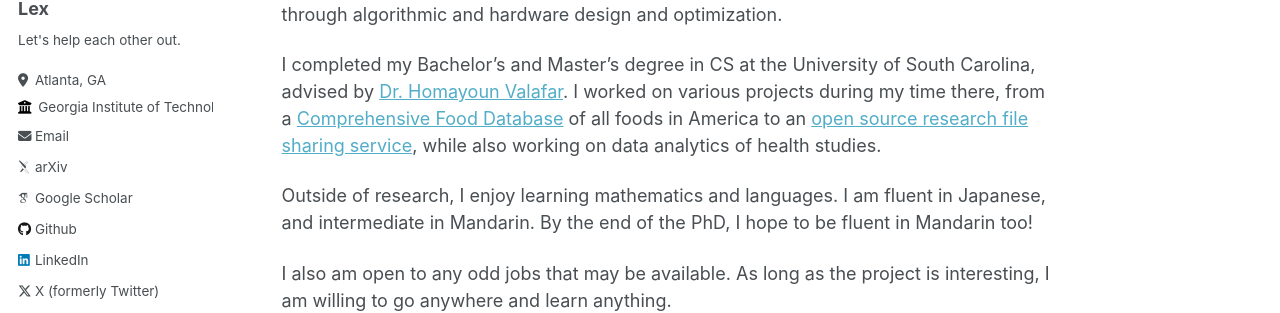
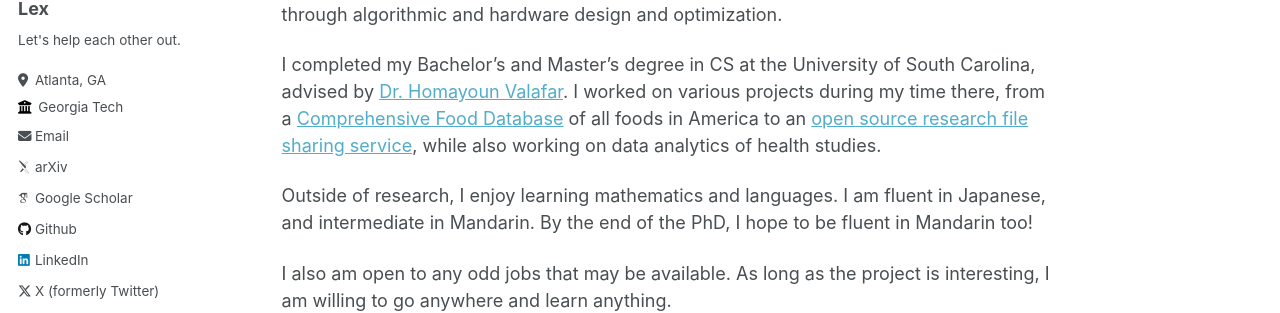
Before and after one commit to lxaw/lxaw.github.io, a Jekyll site: the page built from _pages/about.md, in a window 1280 px wide. Shown: the part 232-545 px from the top of the page. Built offline with Jekyll 4.4.1, drawn with Linux system fonts in a browser that asks for light colours; some web fonts are replaced.

Commit message:
georgia institute of technology was too long

```diff
--- a/_config.yml
+++ b/_config.yml
@@ -26,7 +26,7 @@ author:
   pronouns         : # example: "she/her"
   bio              : "Let's help each other out."
   location         : "Atlanta, GA"
-  employer         : "Georgia Institute of Technology"
+  employer         : "Georgia Tech"
   uri              : # URL
   email            : "whalenlex@gmail.com"
 
```
Also changed, not shown: 3 other files.
